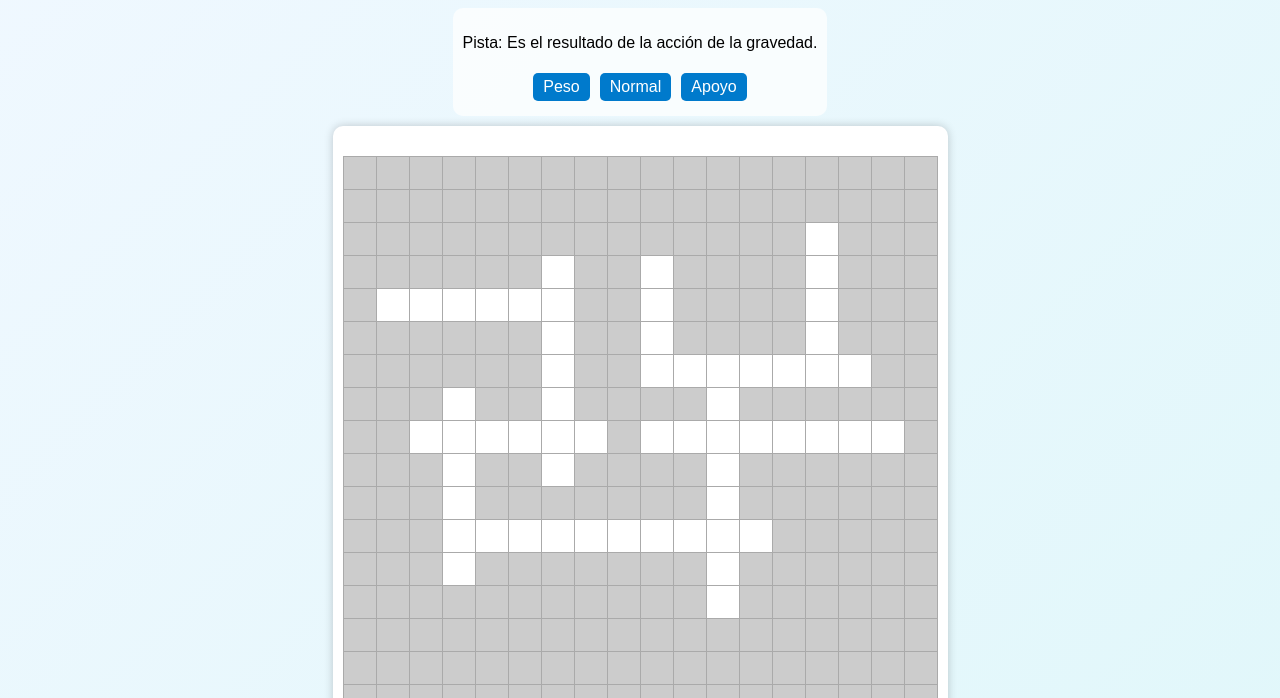
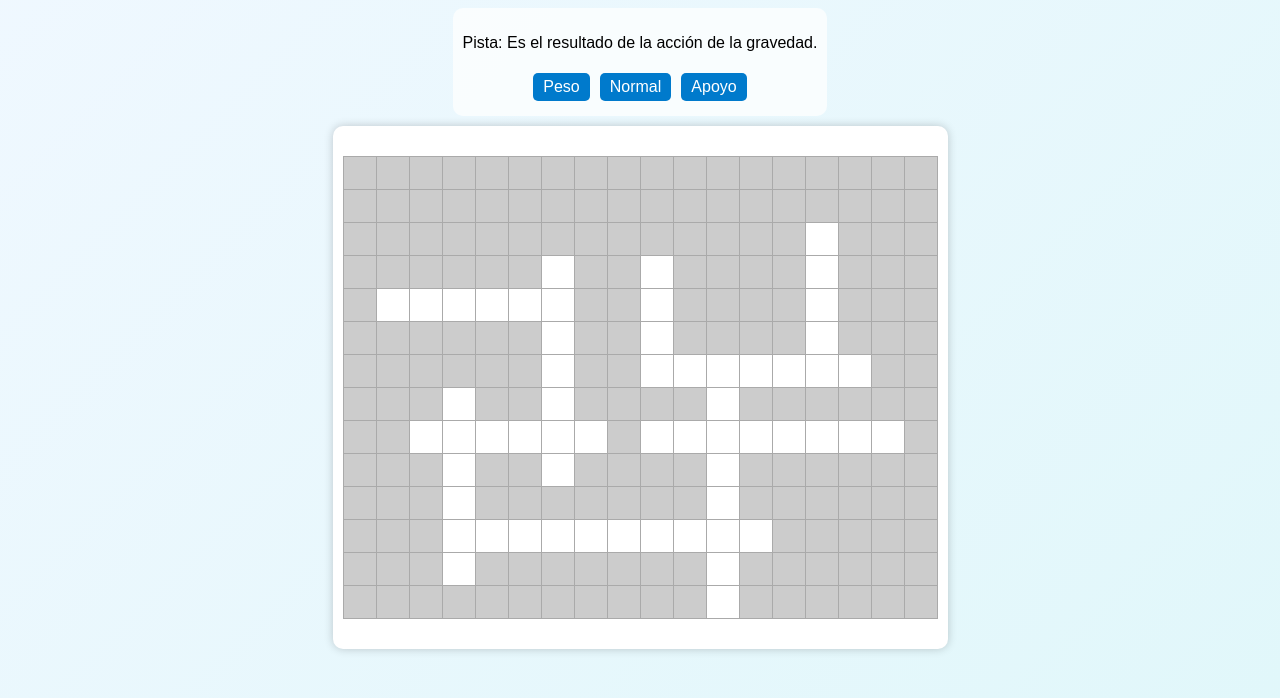
Before and after one commit to daya-2003/crucigrama-interactivo, a plain HTML site: page index.html in a window 1280 px wide. Shown: the part 102-800 px from the top of the page. Drawn offline with Linux system fonts and the light colour scheme.

Commit message:
Update index.html

```diff
--- a/index.html
+++ b/index.html
@@ -114,7 +114,7 @@
     </footer>
 
     <script>
-        const filas = 17;
+        const filas = 14;
         const columnas = 18;
 
         const palabras = [
```
